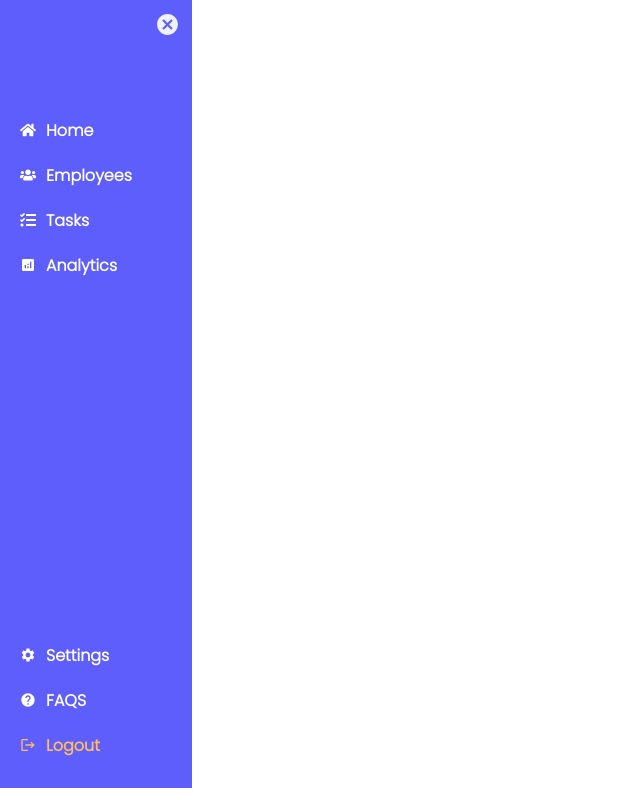
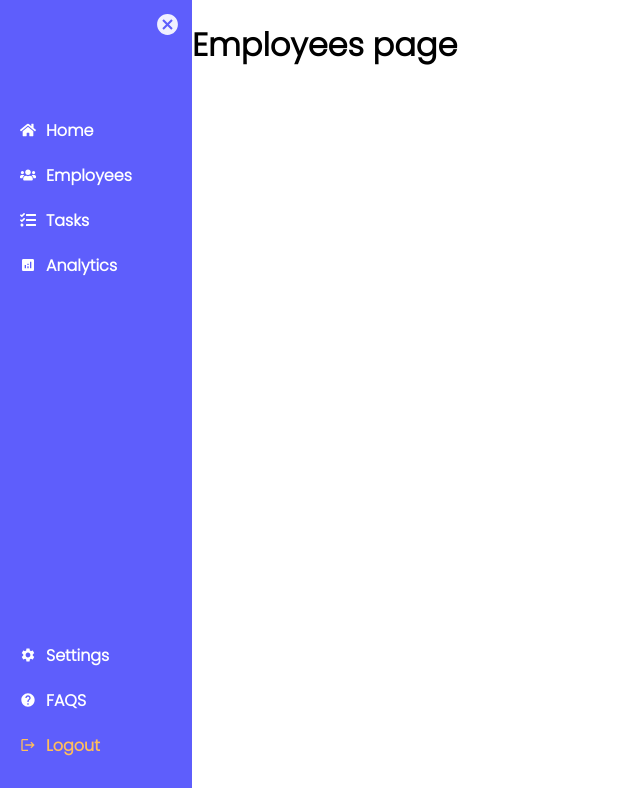
Before and after one commit to b-sandrine/employee-management-system, a React (Vite) app in the folder frontend/: page /dashboard in a window 1280 px wide. Shown: the whole page, without its empty margins (0-640 px from the left). Built offline with nearby package versions, Linux system fonts and the light colour scheme.

Commit message:
Added dashbaoard main pages

```diff
--- a/frontend/src/assets/styles/dashboard.css
+++ b/frontend/src/assets/styles/dashboard.css
@@ -1,4 +1,5 @@
 .dashboard {
     width: 100%;
     height: 788px;
+    display: flex;
 }
--- /dev/null
+++ b/frontend/src/pages/employees.jsx
@@ -0,0 +1,10 @@
+
+const Employees = () => {
+    return (
+        <>
+            <h1>Employees page</h1>
+        </>
+    )
+}
+
+export default Employees;
--- a/frontend/src/views/dashboard.jsx
+++ b/frontend/src/views/dashboard.jsx
@@ -1,11 +1,13 @@
 import '../assets/styles/dashboard.css'
 import Sidebar from '../components/sidebar'
+import Employees from '../pages/employees'
 
 export default function Dashboard () {
     return (
         <>
             <div className="dashboard">
-             <Sidebar />
+                <Sidebar />
+                <Employees />
             </div>
         </>
     )
```
Also changed, not shown: frontend/src/pages/analytics.jsx (added, +10 -0 lines), frontend/src/pages/home.jsx (added, +10 -0 lines), frontend/src/pages/tasks.jsx (added, +10 -0 lines).
